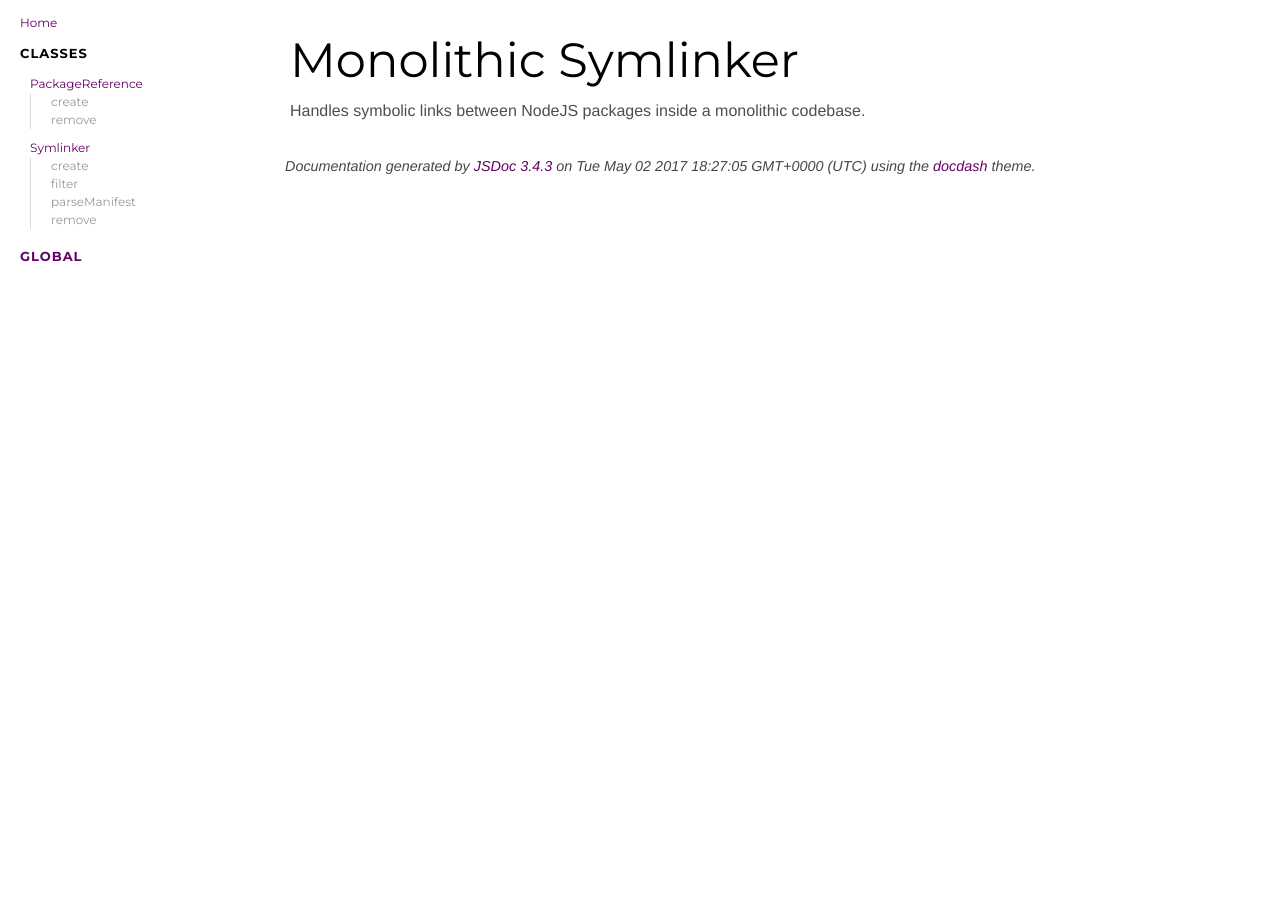
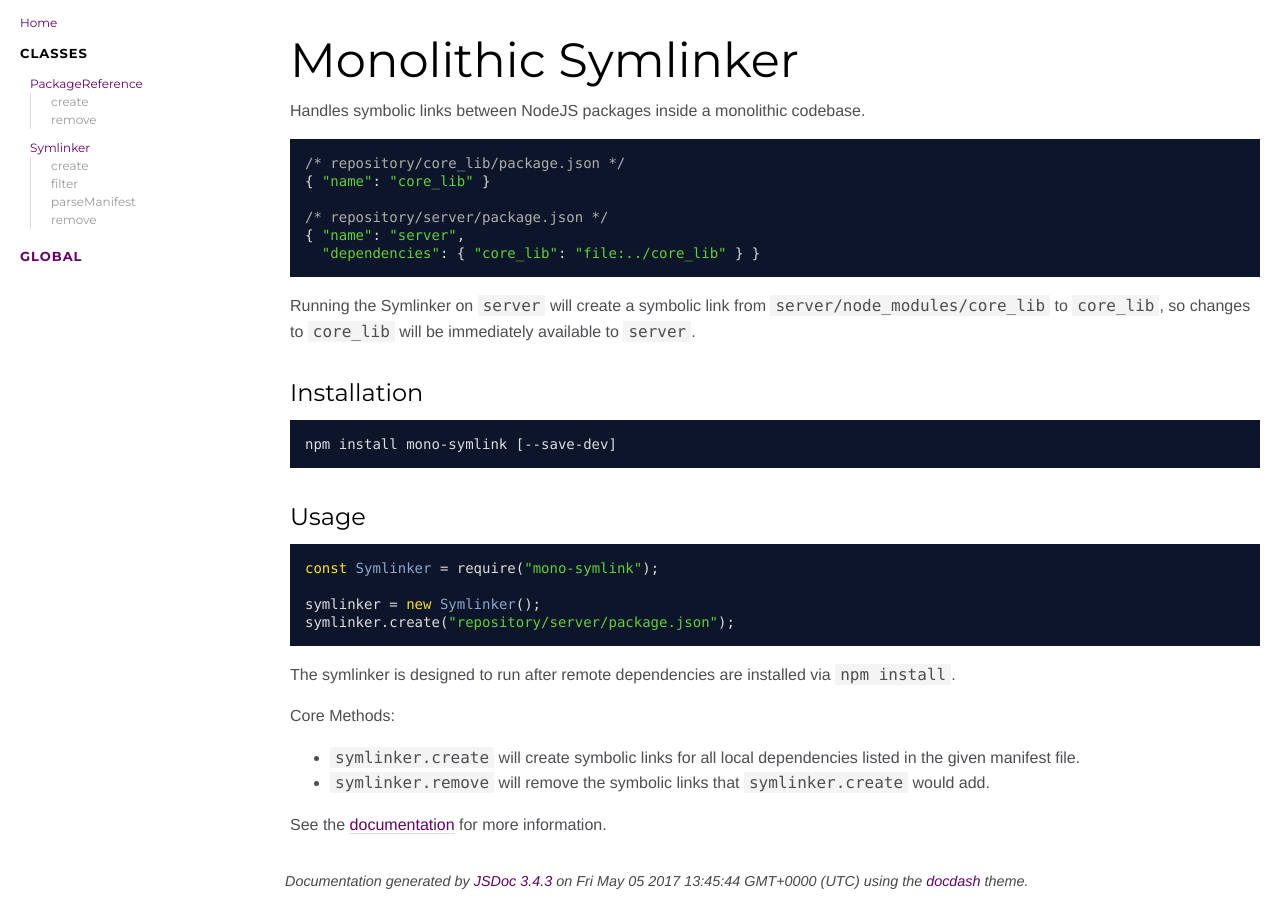
Before and after one commit to rweda/mono-symlink, a plain HTML site: page index.html in a window 1280 px wide. Before the commit the page ends 800 px from the top, so only its background shows below. Drawn offline with Linux system fonts and the light colour scheme.

Commit message:
Built from commit 71337f28b84a39681860e647c9517bd2cd8d9085

```diff
--- a/index.html
+++ b/index.html
@@ -46,7 +46,24 @@
 
 
     <section class="readme">
-        <article><h1>Monolithic Symlinker</h1><p>Handles symbolic links between NodeJS packages inside a monolithic codebase.</p></article>
+        <article><h1>Monolithic Symlinker</h1><p>Handles symbolic links between NodeJS packages inside a monolithic codebase.</p>
+<pre class="prettyprint source lang-js"><code>/* repository/core_lib/package.json */
+{ &quot;name&quot;: &quot;core_lib&quot; }
+
+/* repository/server/package.json */
+{ &quot;name&quot;: &quot;server&quot;,
+  &quot;dependencies&quot;: { &quot;core_lib&quot;: &quot;file:../core_lib&quot; } }</code></pre><p>Running the Symlinker on <code>server</code> will create a symbolic link from <code>server/node_modules/core_lib</code> to <code>core_lib</code>, so
+changes to <code>core_lib</code> will be immediately available to <code>server</code>.</p>
+<h2>Installation</h2><pre class="prettyprint source lang-bash"><code>npm install mono-symlink [--save-dev]</code></pre><h2>Usage</h2><pre class="prettyprint source lang-js"><code>const Symlinker = require(&quot;mono-symlink&quot;);
+
+symlinker = new Symlinker();
+symlinker.create(&quot;repository/server/package.json&quot;);</code></pre><p>The symlinker is designed to run after remote dependencies are installed via <code>npm install</code>.</p>
+<p>Core Methods:</p>
+<ul>
+<li><code>symlinker.create</code> will create symbolic links for all local dependencies listed in the given manifest file.</li>
+<li><code>symlinker.remove</code> will remove the symbolic links that <code>symlinker.create</code> would add.</li>
+</ul>
+<p>See the <a href="https://rweda.github.io/mono-symlink/Symlinker.html">documentation</a> for more information.</p></article>
     </section>
 
 
@@ -59,7 +76,7 @@
 <br class="clear">
 
 <footer>
-    Documentation generated by <a href="https://github.com/jsdoc3/jsdoc">JSDoc 3.4.3</a> on Tue May 02 2017 18:27:05 GMT+0000 (UTC) using the <a href="https://github.com/clenemt/docdash">docdash</a> theme.
+    Documentation generated by <a href="https://github.com/jsdoc3/jsdoc">JSDoc 3.4.3</a> on Fri May 05 2017 13:45:44 GMT+0000 (UTC) using the <a href="https://github.com/clenemt/docdash">docdash</a> theme.
 </footer>
 
 <script>prettyPrint();</script>
```
Also changed, not shown: PackageReference.html (+1 -1 lines), PackageReference.js.html (+1 -1 lines), Symlinker.html (+3 -3 lines), Symlinker.js.html (+2 -2 lines), global.html (+1 -1 lines).
